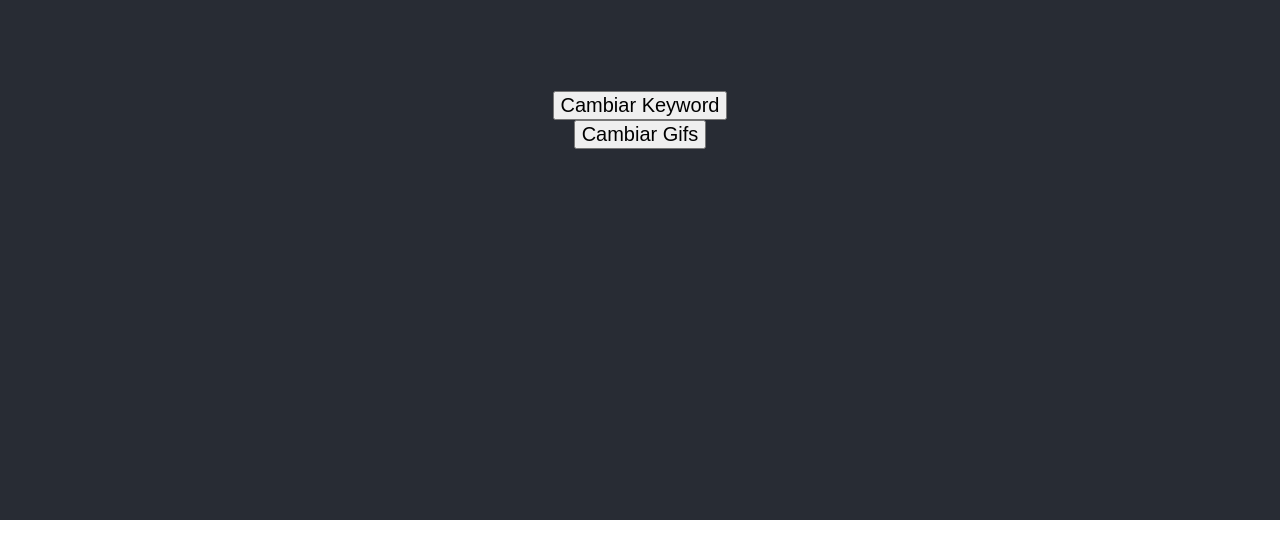
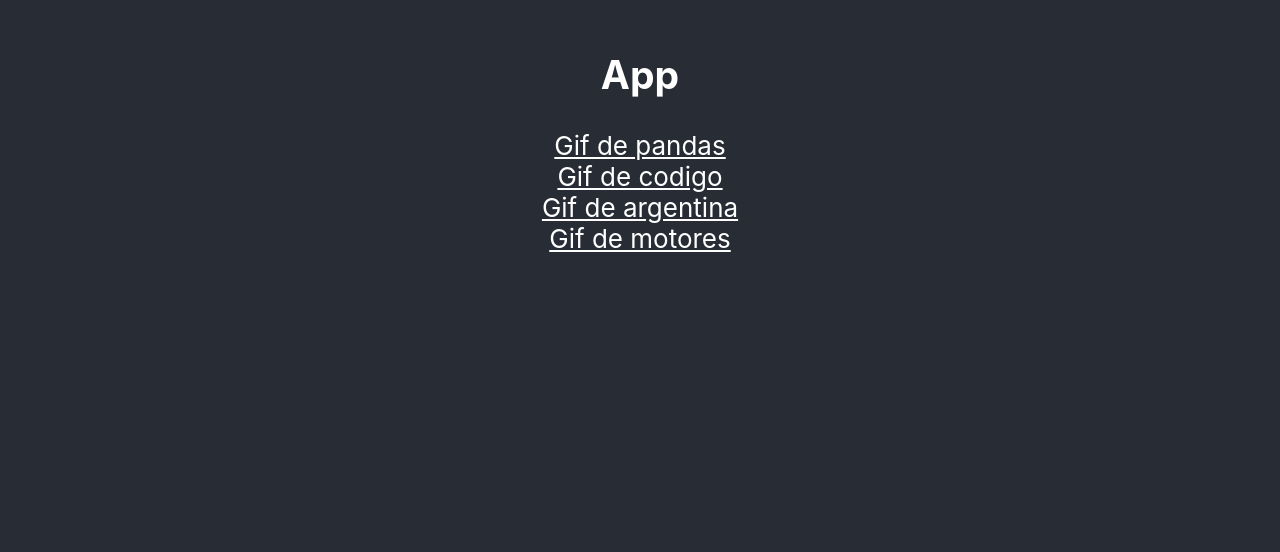
Before and after one commit to francobalich/Ejercicios-con-React, a React (Create React App) app in the folder Clase 2/giffy/: page / in a window 1280 px wide. Shown: the part 280-832 px from the top of the page. Before the commit the page ends 800 px from the top, so only its background shows below. Built offline with nearby package versions, Linux system fonts and the light colour scheme; no server answers.

Commit message:
Add css styles

```diff
--- a/Clase 2/giffy/package.json
+++ b/Clase 2/giffy/package.json
@@ -9,7 +9,8 @@
     "react": "^17.0.2",
     "react-dom": "^17.0.2",
     "react-scripts": "4.0.3",
-    "web-vitals": "^1.1.2"
+    "web-vitals": "^1.1.2",
+    "wouter": "^2.7.4"
   },
   "scripts": {
     "start": "react-scripts start",
--- a/Clase 2/giffy/src/App.css
+++ b/Clase 2/giffy/src/App.css
@@ -11,7 +11,11 @@
   justify-content: center;
   font-size: calc(10px + 2vmin);
   color: white;
+  padding: 16px;
 }
 button{
   font-size: 20px;
 }
+a{
+  color: white;
+}
--- a/Clase 2/giffy/src/App.js
+++ b/Clase 2/giffy/src/App.js
@@ -1,23 +1,20 @@
 import React, { useState } from "react";
+import { Link, Router } from "wouter";
 import "./App.css";
 import ListOfGifs from "./components/ListOfGifs";
-
+import { Route } from "wouter";
 function App() {
   const [keyword, setKeyword] = useState("panda");
 
   return (
     <div className="App">
       <section className="App-content">
-        <button
-          onClick={() => {
-            setKeyword("Mapache");
-          }}
-        >
-          {" "}
-          Cambiar Keyword
-        </button>
-        <ListOfGifs keyword={keyword} />
-        <button>Cambiar Gifs</button>
+        <h1>App</h1>
+        <Link to="/gif/panda">Gif de pandas</Link>
+        <Link to="/gif/code">Gif de codigo</Link>
+        <Link to="/gif/argentina">Gif de argentina</Link>
+        <Link to="/gif/motores">Gif de motores</Link>
+        <Route path="/gif/:keyword" component={ListOfGifs} />
       </section>
     </div>
   );
--- /dev/null
+++ b/Clase 2/giffy/src/components/Gif.css
@@ -0,0 +1,17 @@
+.Gif{
+    border: 1px solid #eee;
+    border-radius: 6px;
+    display: flex;
+    flex-direction: column;
+    margin: 16px;
+    padding: 32px;
+    width: 100%;
+    color: white;
+    text-decoration: none;
+}
+.Gif h4{
+    margin: 0 auto;
+}
+.Gif img{
+    object-fit: contain;
+}
--- a/Clase 2/giffy/src/components/Gif.js
+++ b/Clase 2/giffy/src/components/Gif.js
@@ -1,11 +1,11 @@
 import React from 'react'
-
+import './Gif.css'
 export default function Gif({title, id, url}){
     return(
-        <div>
+        <a href={`#${id}`} className="Gif">
             <h4>{title}</h4>
             <p>{id}</p>
             <img src={url} alt={title} />
-        </div>
+        </a>
     )
 }
--- a/Clase 2/giffy/src/components/ListOfGifs.js
+++ b/Clase 2/giffy/src/components/ListOfGifs.js
@@ -2,20 +2,21 @@ import React, { useEffect, useState } from "react";
 import Gif from "./Gif";
 import getGifs from "../services/getGifs";
 
-export default function ListOfGifs({ keyword }) {
+export default function ListOfGifs({ params }) {
   const [gifs, setGifs] = useState([]);
+  const {keyword} = params;
 
   useEffect(() => {
     console.log("Actualizando los gif");
     getGifs({ keyword }).then((gifs) => setGifs(gifs));
   }, [keyword]);
 
-  return gifs.map((singleGif) => (
-    <Gif
-      key={singleGif.id}
-      id={singleGif.id}
-      title={singleGif.title}
-      url={singleGif.url}
-    />
-  ));
+  return <div>
+    {gifs.map((singleGif) => (
+      <Gif
+        key={singleGif.id}
+        title={singleGif.title}
+        url={singleGif.url} />
+    ))}
+  </div>;
 }
```
Also changed, not shown: 1 other file (tests, documents, lock files or other folders).
